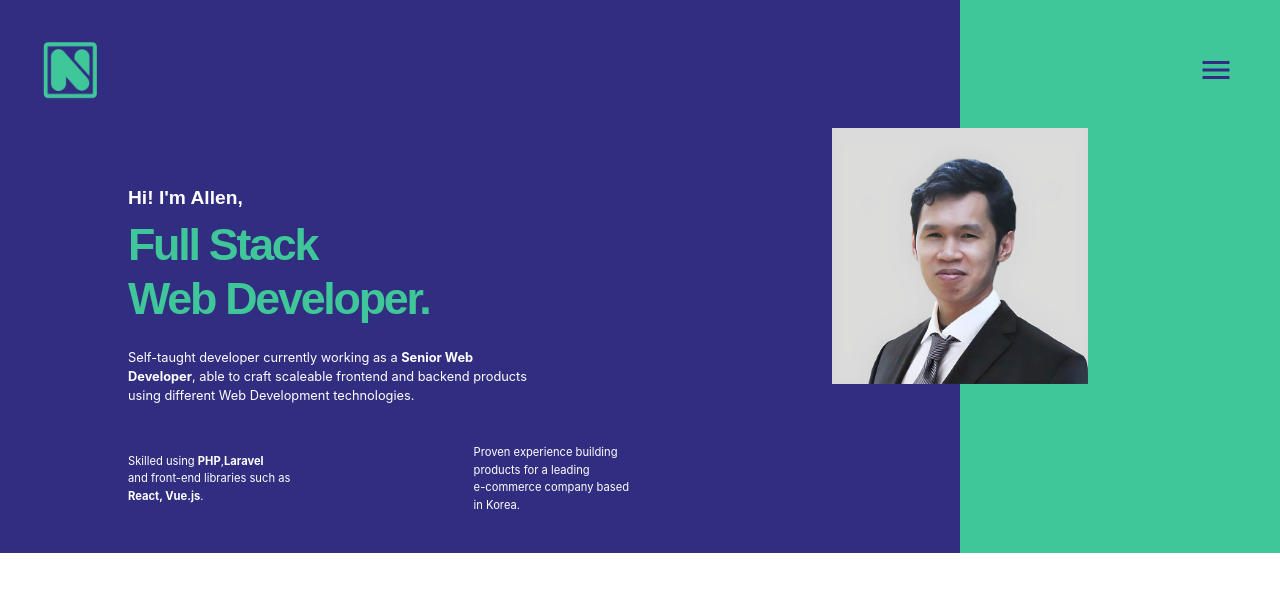
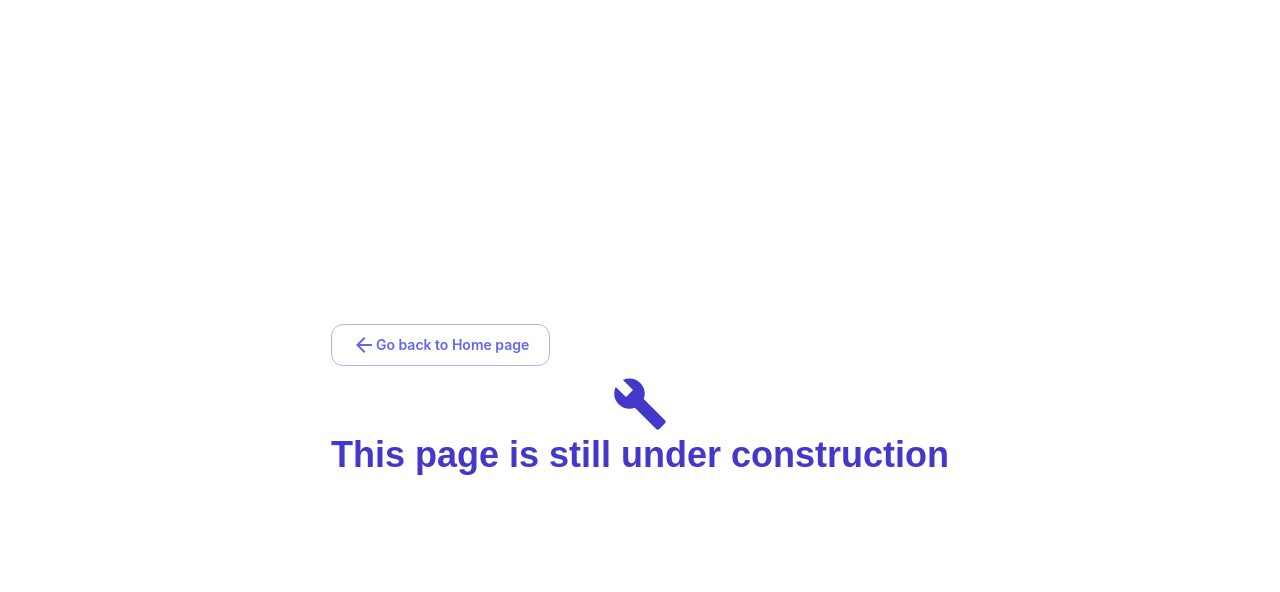
Before and after one commit to allenallada/portfoliov2, a React (Create React App) app: page /projects in a window 1280 px wide. Shown: the top 592 px of the page. Built offline with nearby package versions, Linux system fonts and the light colour scheme.

Commit message:
initial pages for other pages added placeholder and added 404 page

```diff
--- a/package.json
+++ b/package.json
@@ -8,9 +8,11 @@
         "@mui/icons-material": "^5.11.16",
         "@mui/material": "^5.11.16",
         "express": "^4.18.2",
+        "nprogress": "^0.2.0",
         "react": "^18.2.0",
         "react-circular-progressbar": "^2.1.0",
         "react-dom": "^18.2.0",
+        "react-router-dom": "^6.10.0",
         "react-scripts": "5.0.1",
         "react-social-icons": "^5.15.0"
     },
--- a/public/index.html
+++ b/public/index.html
@@ -315,6 +315,19 @@
                     color: rgba(203, 213, 224, var(--text-opacity));
                 }
             }
+            #nprogress {
+                pointer-events: none;
+            }
+
+            #nprogress .bar {
+                background-color: #6366f1;
+                height: 3px;
+                left: 0;
+                position: fixed;
+                top: 0;
+                width: 100%;
+                z-index: 2000;
+            }
         </style>
     </head>
     <body class="antialiased">
--- /dev/null
+++ b/src/components/PageWipPlaceholder.js
@@ -0,0 +1,35 @@
+import { Box, Button, Typography } from '@mui/material';
+import React from 'react';
+import { Link } from 'react-router-dom';
+import ArrowBackIcon from '@mui/icons-material/ArrowBack';
+import BuildIcon from '@mui/icons-material/Build';
+
+export default function PageWipPlaceholder() {
+    return (
+        <Box
+            sx={(theme) => ({
+                display: 'flex',
+                justifyContent: 'center',
+                alignItems: 'center',
+                height: '100vh',
+                color: 'indigo.dark',
+            })}>
+            <Box>
+                <Link to="/">
+                    <Button variant="outlined">
+                        <ArrowBackIcon />
+                        Go back to Home page
+                    </Button>
+                </Link>
+                <Typography
+                    textAlign="center"
+                    variant="h1">
+                    <BuildIcon fontSize="50" />
+                </Typography>
+                <Typography variant="h3">
+                    This page is still under construction
+                </Typography>
+            </Box>
+        </Box>
+    );
+}
--- a/src/index.js
+++ b/src/index.js
@@ -2,23 +2,18 @@ import React from 'react';
 import ReactDOM from 'react-dom/client';
 import { ThemeProvider } from '@mui/material';
 import { createTheme } from './theme/index';
-// import './index.css';
-// import App from './App';
-import Home from './pages/Home';
-// import reportWebVitals from './reportWebVitals';
+import { BrowserRouter } from 'react-router-dom';
+import App from './pages/App';
 
 const theme = createTheme();
 
 const root = ReactDOM.createRoot(document.getElementById('root'));
 root.render(
     <React.StrictMode>
-        <ThemeProvider theme={theme}>
-            <Home />
-        </ThemeProvider>
+        <BrowserRouter>
+            <ThemeProvider theme={theme}>
+                <App />
+            </ThemeProvider>
+        </BrowserRouter>
     </React.StrictMode>
 );
-
-// If you want to start measuring performance in your app, pass a function
-// to log results (for example: reportWebVitals(console.log))
-// or send to an analytics endpoint. Learn more: https://bit.ly/CRA-vitals
-// reportWebVitals();
--- /dev/null
+++ b/src/pages/App.js
@@ -0,0 +1,42 @@
+import { Routes, Route, useLocation } from 'react-router-dom';
+import React, { useEffect } from 'react';
+import Home from './Home';
+import Projects from './Projects';
+import Plugs from './Plugs';
+import Resume from './Resume';
+import NotFoundPage from './NotFoundPage';
+import nProgress from 'nprogress';
+
+export default function App() {
+    let location = useLocation();
+    useEffect(() => {
+        nProgress.start();
+        nProgress.done();
+    }, [location.pathname]);
+
+    return (
+        <Routes>
+            <Route
+                element={<Home />}
+                path="/"
+            />
+            <Route
+                element={<Projects />}
+                path="/projects"
+            />
+            <Route
+                element={<Plugs />}
+                path="/plugs"
+            />
+            <Route
+                element={<Resume />}
+                path="/resume"
+            />
+            <Route
+                path="*"
+                exact={true}
+                element={<NotFoundPage />}
+            />
+        </Routes>
+    );
+}
--- /dev/null
+++ b/src/pages/NotFoundPage.js
@@ -0,0 +1,34 @@
+import { Box, Button, Typography } from '@mui/material';
+import React from 'react';
+import { Link } from 'react-router-dom';
+import ArrowBackIcon from '@mui/icons-material/ArrowBack';
+
+export default function NotFoundPage() {
+    return (
+        <Box
+            sx={(theme) => ({
+                display: 'flex',
+                justifyContent: 'center',
+                alignItems: 'center',
+                height: '100vh',
+                color: 'indigo.dark',
+            })}>
+            <Box>
+                <Link to="/">
+                    <Button variant="outlined">
+                        <ArrowBackIcon />
+                        Go back to Home page
+                    </Button>
+                </Link>
+                <Typography
+                    textAlign="center"
+                    variant="h1">
+                    Oops...
+                </Typography>
+                <Typography variant="h3">
+                    Sorry, we can't find what your looking for..
+                </Typography>
+            </Box>
+        </Box>
+    );
+}
--- /dev/null
+++ b/src/pages/Plugs.js
@@ -0,0 +1,13 @@
+import * as React from 'react';
+import { Box } from '@mui/material';
+import PageWipPlaceholder from '../components/PageWipPlaceholder';
+
+function Plugs() {
+    return (
+        <Box>
+            <PageWipPlaceholder />
+        </Box>
+    );
+}
+
+export default Plugs;
--- /dev/null
+++ b/src/pages/Projects.js
@@ -0,0 +1,13 @@
+import * as React from 'react';
+import { Box } from '@mui/material';
+import PageWipPlaceholder from '../components/PageWipPlaceholder';
+
+function Projects() {
+    return (
+        <Box>
+            <PageWipPlaceholder />
+        </Box>
+    );
+}
+
+export default Projects;
--- /dev/null
+++ b/src/pages/Resume.js
@@ -0,0 +1,13 @@
+import * as React from 'react';
+import { Box } from '@mui/material';
+import PageWipPlaceholder from '../components/PageWipPlaceholder';
+
+function Resume() {
+    return (
+        <Box>
+            <PageWipPlaceholder />
+        </Box>
+    );
+}
+
+export default Resume;
--- a/src/sections/TopNav.js
+++ b/src/sections/TopNav.js
@@ -5,7 +5,6 @@ import {
     Drawer,
     List,
     ListItem,
-    Link,
     Divider,
     ListItemButton,
     ListItemText,
@@ -21,6 +20,7 @@ import PowerIcon from '@mui/icons-material/Power';
 import EmailIcon from '@mui/icons-material/Email';
 import ChatIcon from '@mui/icons-material/Chat';
 import { SocialIcon } from 'react-social-icons';
+import { Link } from 'react-router-dom';
 
 const socials = [
     'https://www.linkedin.com/in/allen-allada-ab5131166/',
@@ -109,6 +109,7 @@ function TopNav() {
                     }}
                     role="presentation">
                     <List>
+                        <Link to="/resume">
                             <ListItem disablePadding>
                                 <ListItemButton>
                                     <ListItemIcon
@@ -117,16 +118,16 @@ function TopNav() {
                                         }}>
                                         <WalletIcon />
                                     </ListItemIcon>
-                                <ListItemText>
-                                    <Link
+                                    <ListItemText
                                         variant="body1"
                                         color="inherit"
                                         underline="none">
                                         Personal Projects
-                                    </Link>
                                     </ListItemText>
                                 </ListItemButton>
                             </ListItem>
+                        </Link>
+                        <Link to="/resume">
                             <ListItem disablePadding>
                                 <ListItemButton>
                                     <ListItemIcon
@@ -135,16 +136,16 @@ function TopNav() {
                                         }}>
                                         <ContactPageIcon />
                                     </ListItemIcon>
-                                <ListItemText>
-                                    <Link
+                                    <ListItemText
                                         variant="body1"
                                         color="inherit"
                                         underline="none">
                                         My Resume
-                                    </Link>
                                     </ListItemText>
                                 </ListItemButton>
                             </ListItem>
+                        </Link>
+                        <Link to="/plugs">
                             <ListItem disablePadding>
                                 <ListItemButton>
                                     <ListItemIcon
@@ -153,16 +154,15 @@ function TopNav() {
                                         }}>
                                         <PowerIcon />
                                     </ListItemIcon>
-                                <ListItemText>
-                                    <Link
+                                    <ListItemText
                                         variant="body1"
                                         color="inherit"
                                         underline="none">
                                         Plugs
-                                    </Link>
                                     </ListItemText>
                                 </ListItemButton>
                             </ListItem>
+                        </Link>
                     </List>
                     <Divider
                         sx={{
```
Also changed, not shown: 1 other file (tests, documents, lock files or other folders). Lines whose indentation alone changed are shown as unchanged.
